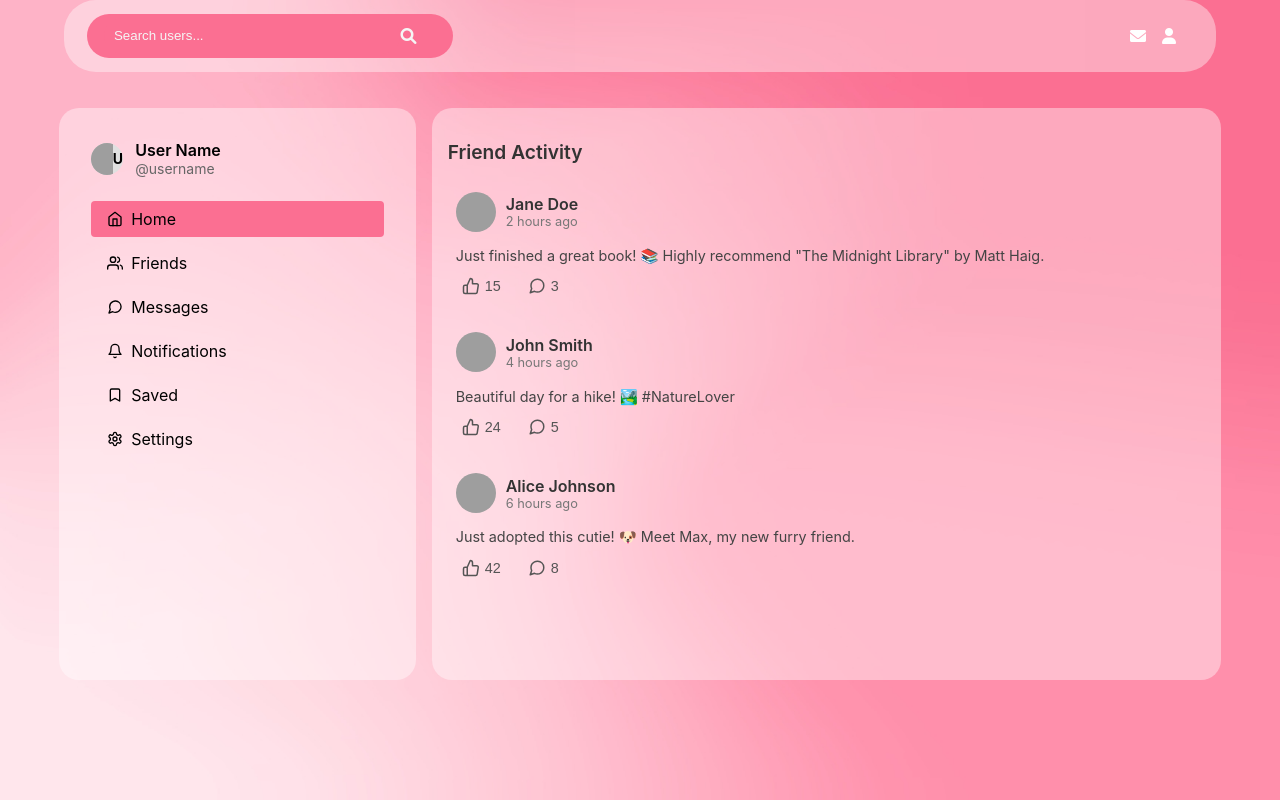
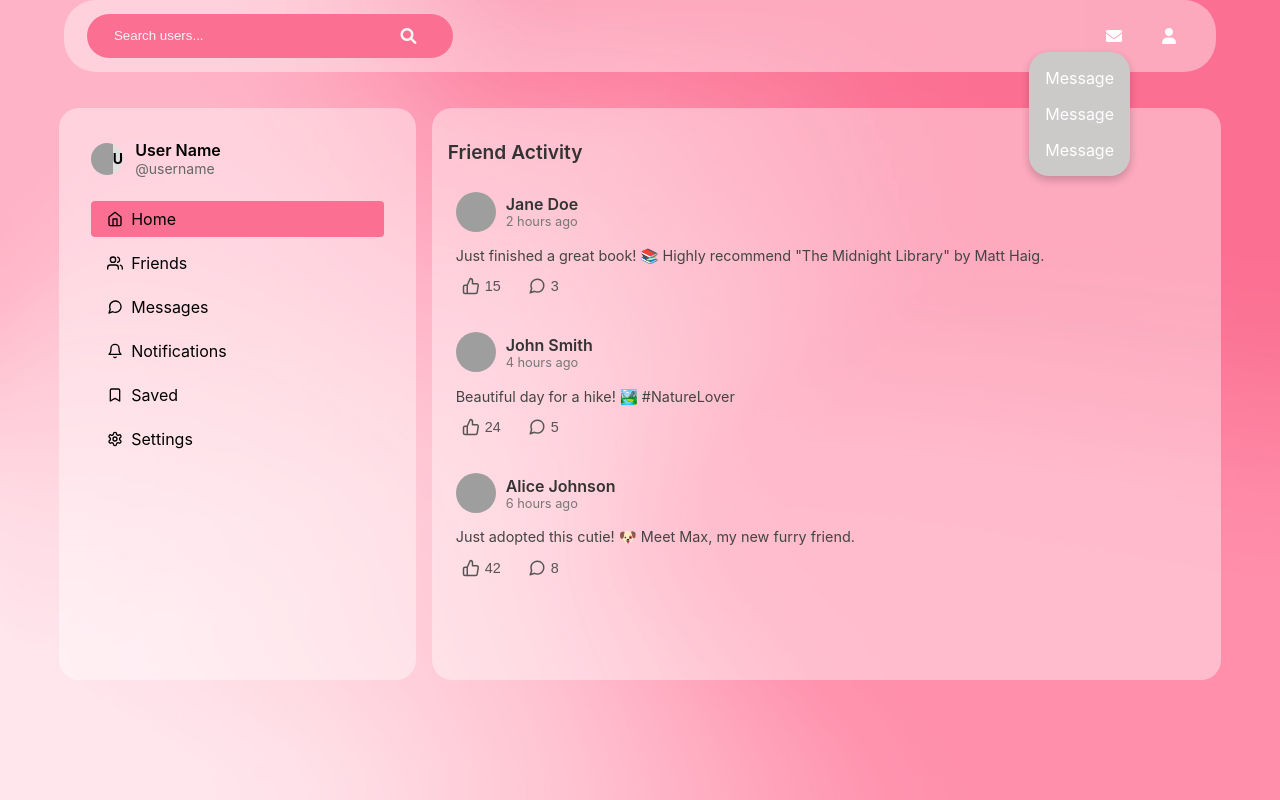
Before and after one commit to irmelap2412/react-app, a React (Create React App) app: page / in a window 1280 px wide. Both pictures are taken after a click on the element 1138 px from the left and 36 px from the top of the page. Built offline with nearby package versions, Linux system fonts and the light colour scheme; grey boxes are pictures that could not be loaded.

Commit message:
i did something

```diff
--- a/src/components/Messages.css
+++ b/src/components/Messages.css
@@ -1,4 +1,4 @@
-.message {
+.messages {
   display: flex;
   align-items: center;
   color: #fff;
@@ -7,28 +7,27 @@
   padding: 0.5rem;
   border-radius: 0.25rem;
   transition: background-color 0.2s ease;
+  position: relative;
 }
 
-  .message:hover, .message:focus {
-    background-color: rgba(255, 255, 255, 0.1);
-    outline: none;
+.dropdown {
+  position: absolute;
+  top: 100%;
+  right: 0;
+  background-color: #ccc9c9;
+  padding: 0.5rem;
+  border-radius: 20px;
+  box-shadow: 0 4px 8px rgba(0, 0, 0, 0.2);
+  z-index: 1;
  }
 
-  .message svg {
-    margin-right: 0.5rem;
+.dropdown p {
+  margin: 0;
+  padding: 0.5rem;
+  color: #fff;
+  cursor: pointer;
 }
 
-  .message-text {
-    font-size: 0.875rem;
-    font-weight: 500;
+.dropdown p:hover {
+  background-color: rgba(255, 255, 255, 0.1);
 }
-
-  @media (max-width: 768px) {
-    .message-text {
-      display: none;
-    }
-
-    .message svg {
-      margin-right: 0;
-    }
-  }
--- a/src/components/Messages.jsx
+++ b/src/components/Messages.jsx
@@ -1,15 +1,29 @@
 import React from "react";
 import "./Messages.css";
+import { useState, useEffect } from "react";
+
 
 function Messages() {
+
+  const [dropdownVisible, setDropdownVisible] = useState(false);
+
+  const toggleDropdown = () =>{
+    setDropdownVisible((prev)=>!prev);
+  };
+
   return (
-    <div className="messages">
-      <i className="fa-solid fa-envelope"></i> {/* Message icon */}
-      <span></span> {/* Text for messages */}
-    <div>
+    <div className="messages" onClick = {toggleDropdown}>
+      <i className="fa-solid fa-envelope"></i>
+      <span></span>
+      {dropdownVisible && (
+    <div className = "dropdown">
+<p>Message</p>
+<p>Message</p>
+<p>Message</p>
     </div>
+  )}
     </div>
-  );
+);
 }
 
 export default Messages;
```
Also changed, not shown: public/dating_app_background.jpg (deleted). Lines whose indentation alone changed are shown as unchanged.
